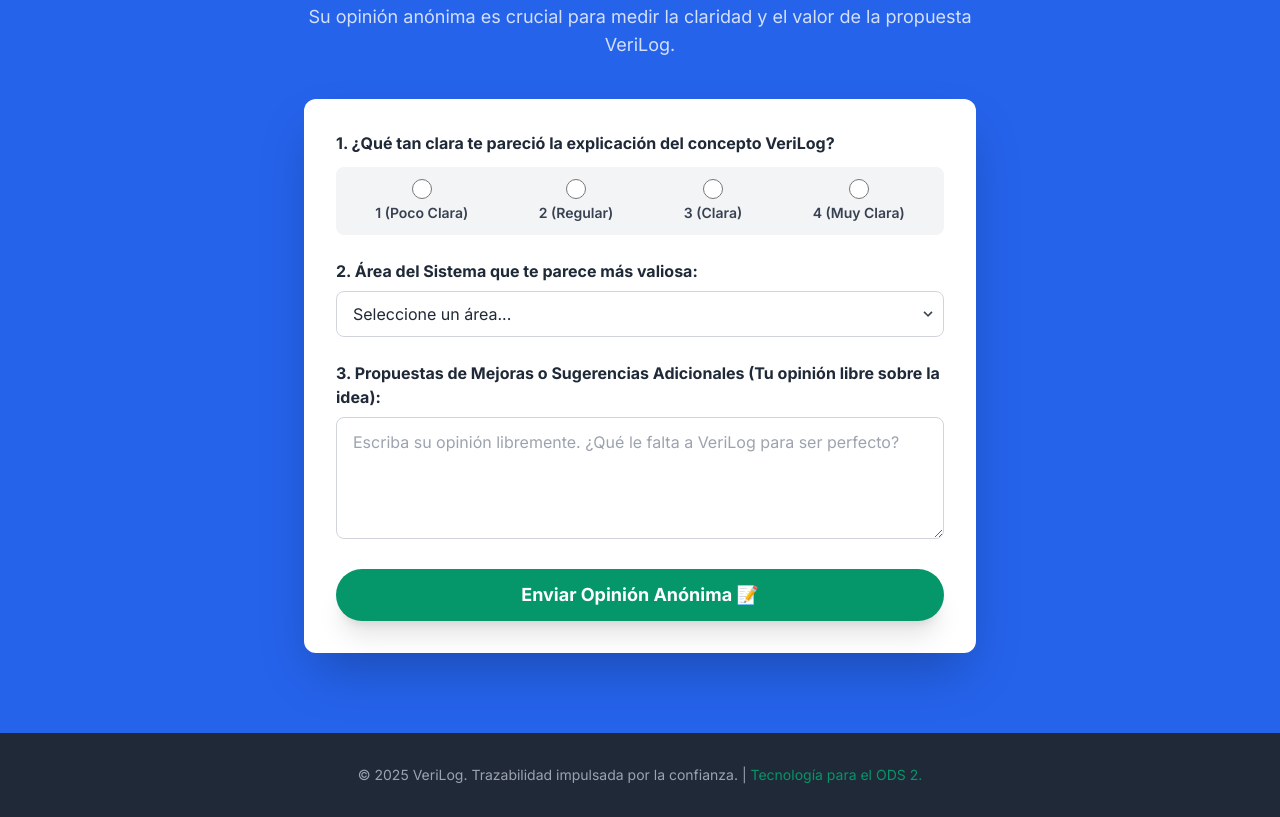
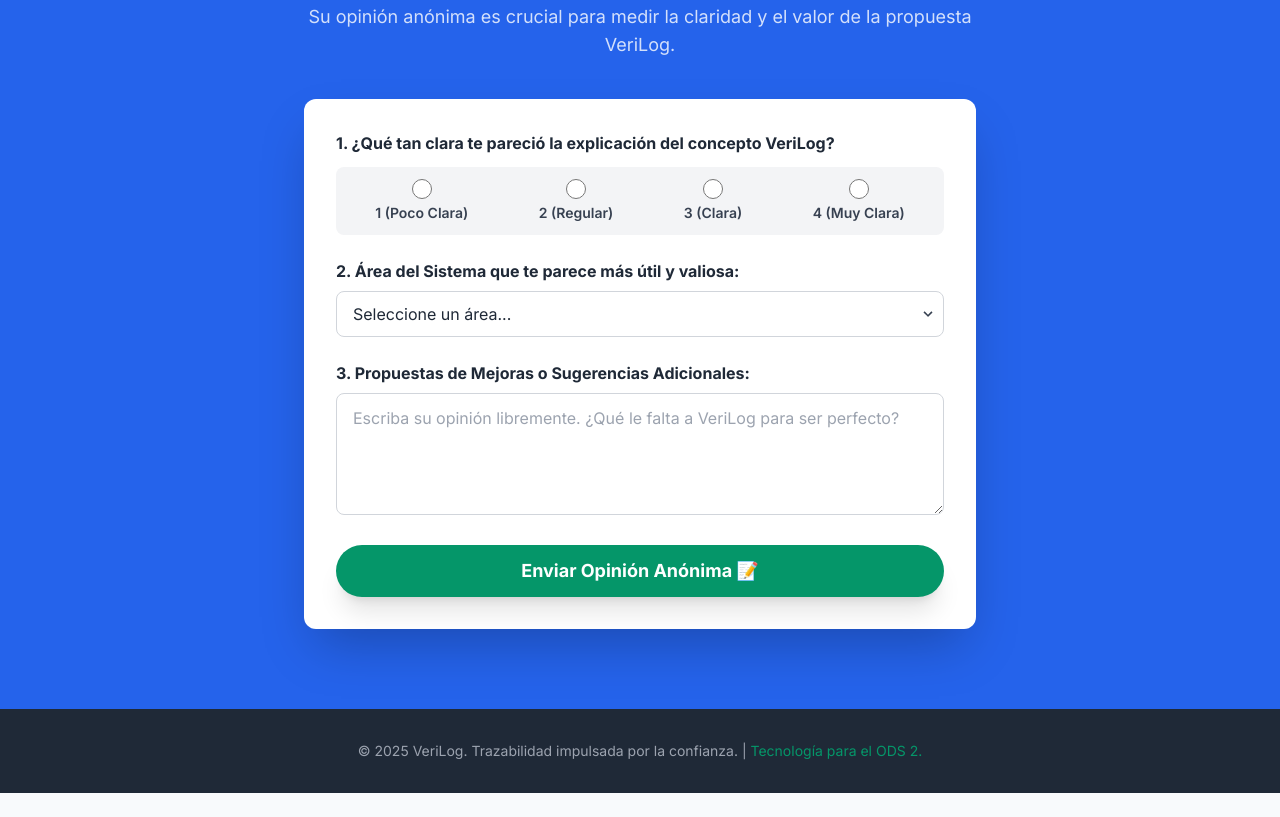
Before and after one commit to JAlbertoPalma/LandingPage_VeriLog, a plain HTML site: page index.html in a window 1280 px wide. Shown: the part 3429-4246 px from the top of the page. After the commit the page ends 4222 px from the top, so only its background shows below. Drawn offline with nearby package versions, Linux system fonts and the light colour scheme.

Commit message:
correción 1.1

```diff
--- a/index.html
+++ b/index.html
@@ -180,7 +180,7 @@
                         </div>
 
                         <div>
-                            <label for="system_area" class="block text-gray-800 font-bold mb-2">2. Área del Sistema que te parece más valiosa:</label>
+                            <label for="system_area" class="block text-gray-800 font-bold mb-2">2. Área del Sistema que te parece más útil y valiosa:</label>
                             <div class="relative">
                                 <select id="system_area" name="System_Area" class="block appearance-none w-full bg-white border border-gray-300 text-gray-800 py-3 px-4 pr-8 rounded-lg leading-tight focus:outline-none focus:ring-2 focus:ring-color-secondary focus:border-color-secondary transition duration-150" required>
                                     <option value="" disabled selected>Seleccione un área...</option>
@@ -198,7 +198,7 @@
                         </div>
 
                         <div>
-                            <label for="suggestion_details" class="block text-gray-800 font-bold mb-2">3. Propuestas de Mejoras o Sugerencias Adicionales (Tu opinión libre sobre la idea):</label>
+                            <label for="suggestion_details" class="block text-gray-800 font-bold mb-2">3. Propuestas de Mejoras o Sugerencias Adicionales:</label>
                             <textarea id="suggestion_details" name="Suggestion_Details" placeholder="Escriba su opinión libremente. ¿Qué le falta a VeriLog para ser perfecto?" rows="4" class="w-full px-4 py-3 rounded-lg border border-gray-300 text-gray-800 focus:ring-2 focus:ring-color-secondary focus:border-color-secondary transition duration-150"></textarea>
                         </div>
 
```
